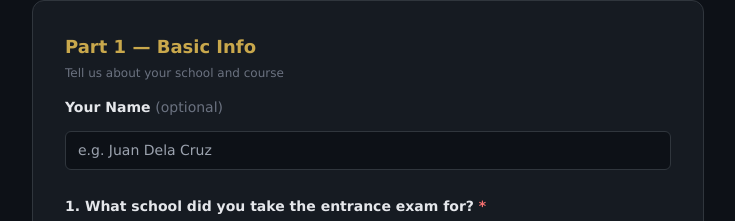
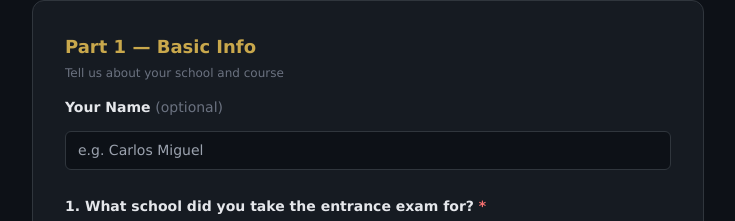
Before and after one commit to JenxxAI/negros-cet-survey, a Next.js app: page / in a window 1280 px wide. Shown: the part 296-517 px from the top of the page, without its empty margins (272-1007 px from the left). Built offline with nearby package versions, Linux system fonts and the light colour scheme; no server answers.

Commit message:
fix: update name field placeholder to Carlos Miguel

```diff
--- a/app/page.js
+++ b/app/page.js
@@ -191,7 +191,7 @@ export default function SurveyPage() {
                 <input
                   type="text"
                   className="other-input"
-                  placeholder="e.g. Juan Dela Cruz"
+                  placeholder="e.g. Carlos Miguel"
                   value={form.name}
                   onChange={e => set('name', e.target.value)}
                 />
```
